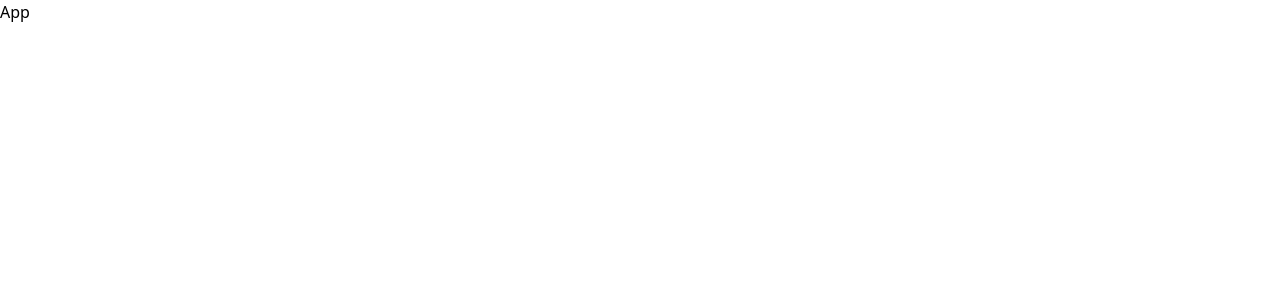
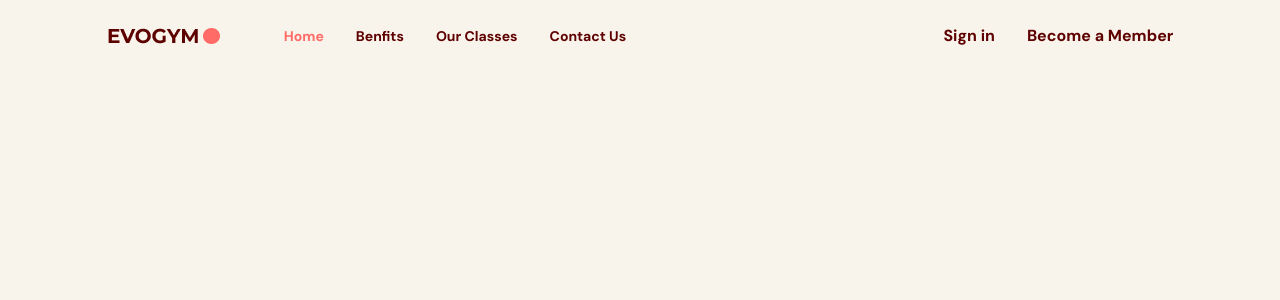
Before and after one commit to umarbarlas444/fitness-typescript, a React (Vite) app: page / in a window 1280 px wide. Shown: the top 300 px of the page. Built offline with nearby package versions, Linux system fonts and the light colour scheme.

Commit message:
Added navbar

```diff
--- a/src/App.tsx
+++ b/src/App.tsx
@@ -1,12 +1,11 @@
-import { useState } from 'react'
-
+import Navbar from "@/pages/navbar";
+import { useState } from 'react';
 
 function App() {
-  const [count, setCount] = useState(0)
-
+  const [selectedPage, setSelectedPage] = useState<string>('home');
   return (
-    <div className="app">
-      App
+    <div className="app bg-gray-20">
+      <Navbar selectedPage={selectedPage} setSelectedPage={setSelectedPage} />
     </div>
   )
 }
--- a/src/index.css
+++ b/src/index.css
@@ -1,3 +1,11 @@
+@import url('https://fonts.googleapis.com/css2?family=DM+Sans:ital,wght@0,700;1,400&family=Montserrat:wght@700&display=swap');
 @tailwind base;
 @tailwind components;
 @tailwind utilities;
+
+html, body, #root, .app{
+    height: 100%;
+    width: 100%;
+    font-family: "DM Sans", sans-serif;
+    @apply text-gray-500;
+}
--- /dev/null
+++ b/src/pages/navbar/Link.tsx
@@ -0,0 +1,18 @@
+import AnchorLink from "react-anchor-link-smooth-scroll"
+
+type Props = {
+    page: string;
+    selectedPage: string;
+    setSelectedPage: (value: string) => void
+}
+
+function Link({page, selectedPage, setSelectedPage}: Props) {
+    const lowerCasePage = page.toLowerCase().replace(/ /g, "");
+  return (
+    <AnchorLink href={`#${lowerCasePage}`} onClick={() => setSelectedPage(lowerCasePage)} className={`${selectedPage === lowerCasePage ? 'text-primary-500' : ''} transition duration-500 hover:text-primary-500`}>
+        {page}
+    </AnchorLink>
+  )
+}
+
+export default Link
--- /dev/null
+++ b/src/pages/navbar/index.tsx
@@ -0,0 +1,37 @@
+import Logo from "@/assets/Logo.png"
+import Link from './Link';
+
+type Props = {
+    selectedPage: string;
+    setSelectedPage: (value: string) => void
+}
+
+const Navbar = ({selectedPage, setSelectedPage}: Props) => {
+    const flexBetween = "flex items-center justify-between";
+  return (
+    <nav>
+        <div className={`${flexBetween} fixed top-0 z-30 w-full py-6`}>
+            <div className={`${flexBetween} mx-auto w-5/6`}>
+                <div className={`${flexBetween} w-full gap-16`}>
+                    <img src={Logo} alt="logo" />
+                    {/* Right Side */}
+                    <div className={`${flexBetween} w-full`}>
+                        <div className={`${flexBetween} gap-8 text-sm`}>
+                            <Link page="Home" selectedPage={selectedPage} setSelectedPage={setSelectedPage}/>
+                            <Link page="Benfits" selectedPage={selectedPage} setSelectedPage={setSelectedPage}/>
+                            <Link page="Our Classes" selectedPage={selectedPage} setSelectedPage={setSelectedPage}/>
+                            <Link page="Contact Us" selectedPage={selectedPage} setSelectedPage={setSelectedPage}/>
+                        </div>
+                        <div className={`${flexBetween} gap-8`}>
+                            <p>Sign in</p>
+                            <button>Become a Member</button>
+                        </div>
+                    </div>
+                </div>
+            </div>
+        </div>
+    </nav>
+  )
+}
+
+export default Navbar
```
